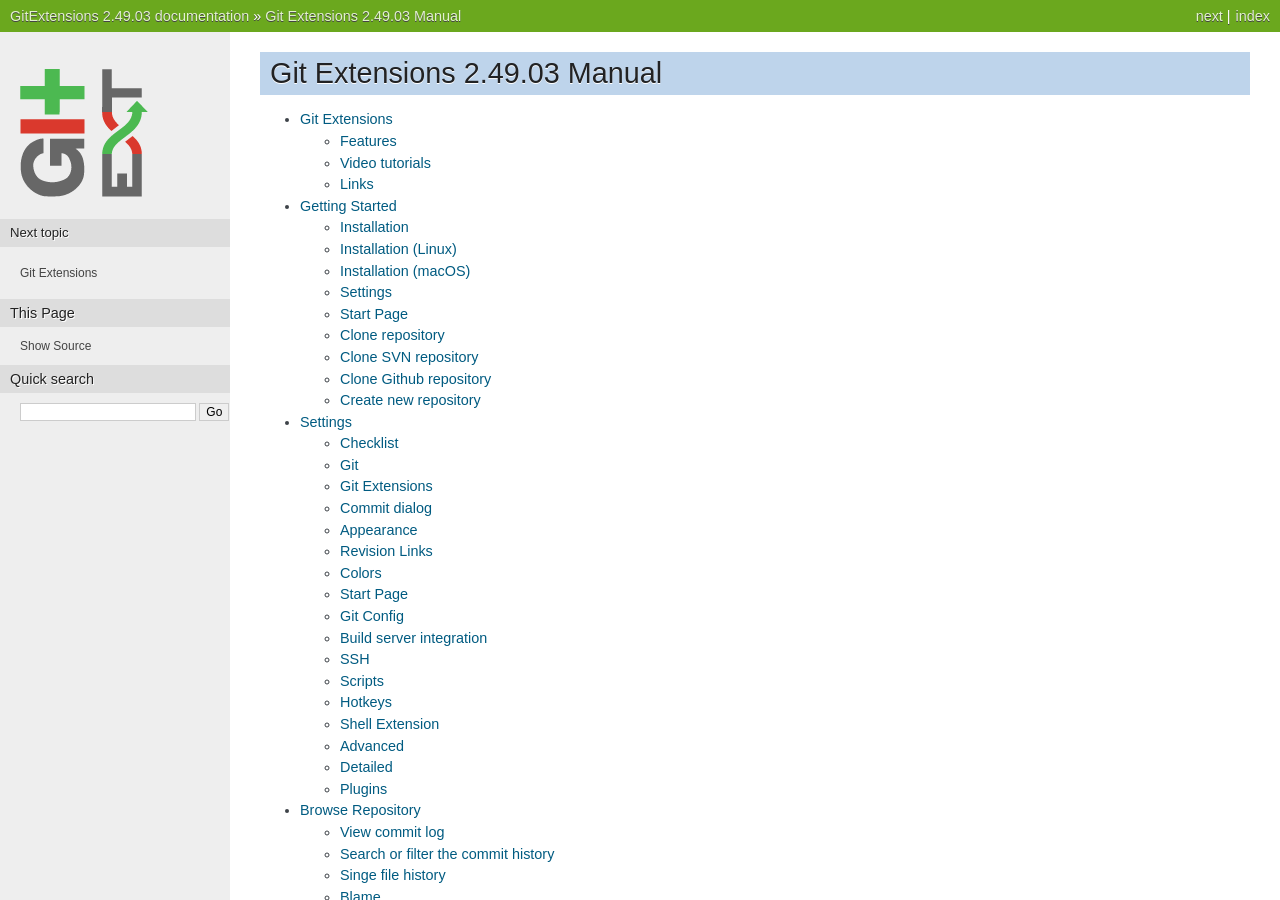
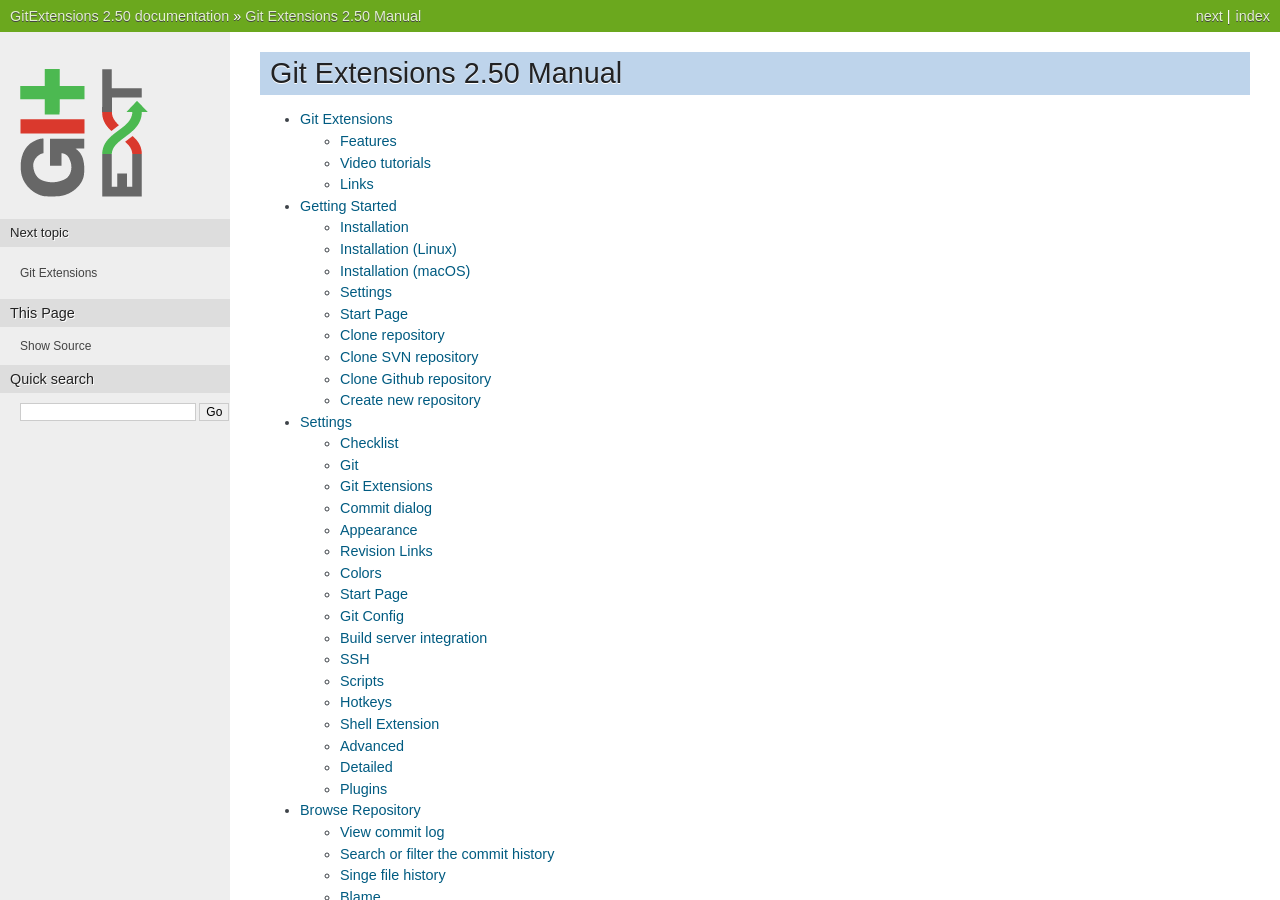
Before and after one commit to martinqt/GitExtensionsDoc, a Sphinx documentation site: the page built from source/index.rst, in a window 1280 px wide and 900 px high. Built offline with Sphinx 7.4.7, drawn with Linux system fonts in a browser that asks for light colours; some of the changed text lies outside the part shown.

Commit message:
Version changed to 2.50

```diff
--- a/source/conf.py
+++ b/source/conf.py
@@ -48,9 +48,9 @@
 # built documents.
 #
 # The short X.Y version.
-version = '2.49.03'
+version = '2.50'
 # The full version, including alpha/beta/rc tags.
-release = '2.49.03'
+release = '2.50'
 
 # The language for content autogenerated by Sphinx. Refer to documentation
 # for a list of supported languages.
```
